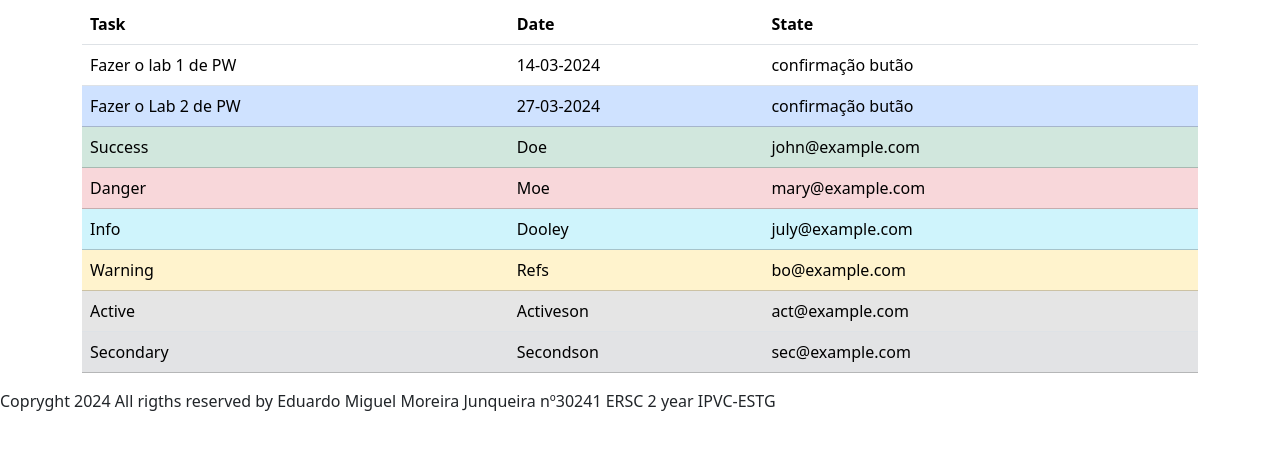
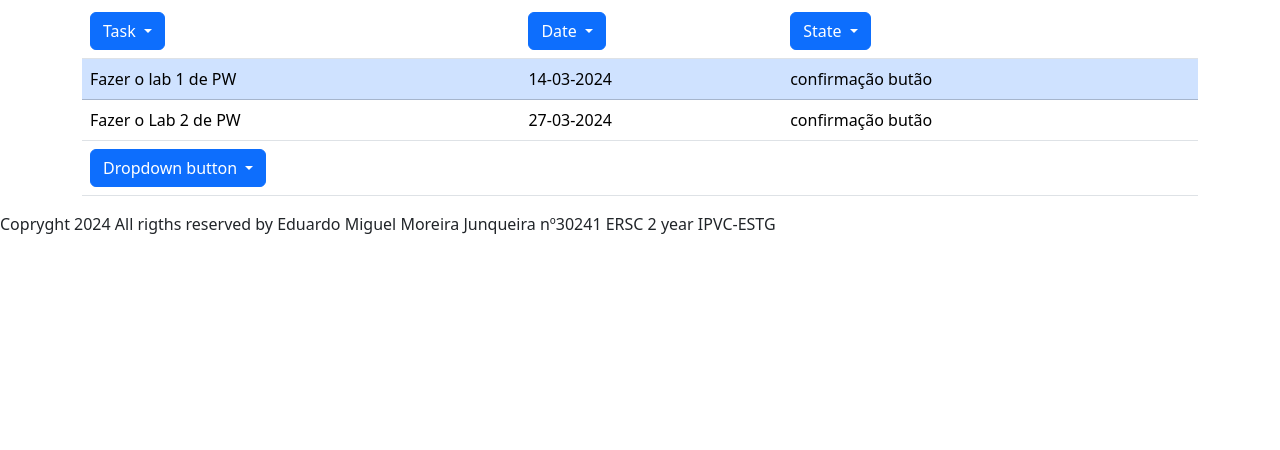
Before and after one commit to EduardoJunqueira2004/LAB-2-PL-2, a plain HTML site: page index.html in a window 1280 px wide. Shown: the part 306-756 px from the top of the page. Drawn offline with nearby package versions, Linux system fonts and the light colour scheme.

Commit message:
updatesindex

```diff
--- a/index.html
+++ b/index.html
@@ -52,55 +52,89 @@
   <table class="table">
     <thead>
       <tr>
-        <th>Task</th>
-        <th>Date</th>
-        <th>State</th>
+        <th>
+          <!-- Dropdown button na coluna "Tasks" -->
+          <div class="dropdown">
+            <button type="button" class="btn btn-primary dropdown-toggle" data-bs-toggle="dropdown">
+              Task
+            </button>
+            <ul class="dropdown-menu">
+              <li><a class="dropdown-item" href="#">Ordem de Criação</a></li>
+              <li><a class="dropdown-item" href="#">Ordem alfabética</a></li>
+              <li><a class="dropdown-item" href="#">----</a></li>
+              <li><a class="dropdown-item-text" href="#">-----</a></li>
+              <li><span class="dropdown-item-text">----</span></li>
+            </ul>
+          </div>
+          <!-- Fim do Dropdown button na coluna "Tasks" -->
+        </th>
+        <th>
+          <!-- Dropdown button na coluna "Date" -->
+          <div class="dropdown">
+            <button type="button" class="btn btn-primary dropdown-toggle" data-bs-toggle="dropdown">
+              Date
+            </button>
+            <ul class="dropdown-menu">
+              <li><a class="dropdown-item" href="#">Link 1</a></li>
+              <li><a class="dropdown-item" href="#">Link 2</a></li>
+              <li><a class="dropdown-item" href="#">Link 3</a></li>
+              <li><a class="dropdown-item-text" href="#">Text Link</a></li>
+              <li><span class="dropdown-item-text">Just Text</span></li>
+            </ul>
+          </div>
+          <!-- Fim do Dropdown button na coluna "Date" -->
+        </th>
+        <th>
+          <!-- Dropdown button na coluna "State" -->
+          <div class="dropdown">
+            <button type="button" class="btn btn-primary dropdown-toggle" data-bs-toggle="dropdown">
+              State
+            </button>
+            <ul class="dropdown-menu">
+              <li><a class="dropdown-item" href="#">Link 1</a></li>
+              <li><a class="dropdown-item" href="#">Link 2</a></li>
+              <li><a class="dropdown-item" href="#">Link 3</a></li>
+              <li><a class="dropdown-item-text" href="#">Text Link</a></li>
+              <li><span class="dropdown-item-text">Just Text</span></li>
+            </ul>
+          </div>
+          <!-- Fim do Dropdown button na coluna "State" -->
+        </th>
       </tr>
     </thead>
     <tbody>
-      <tr>
+      <tr class="table-primary">
         <td>Fazer o lab 1 de PW</td>
         <td>14-03-2024</td>
         <td>confirmação butão</td>
       </tr>
-      <tr class="table-primary">
+      <tr>
         <td>Fazer o Lab 2 de PW</td>
         <td>27-03-2024</td>
         <td>confirmação butão</td>
       </tr>
-      <tr class="table-success">
-        <td>Success</td>
-        <td>Doe</td>
-        <td>john@example.com</td>
-      </tr>
-      <tr class="table-danger">
-        <td>Danger</td>
-        <td>Moe</td>
-        <td>mary@example.com</td>
-      </tr>
-      <tr class="table-info">
-        <td>Info</td>
-        <td>Dooley</td>
-        <td>july@example.com</td>
-      </tr>
-      <tr class="table-warning">
-        <td>Warning</td>
-        <td>Refs</td>
-        <td>bo@example.com</td>
-      </tr>
-      <tr class="table-active">
-        <td>Active</td>
-        <td>Activeson</td>
-        <td>act@example.com</td>
-      </tr>
-      <tr class="table-secondary">
-        <td>Secondary</td>
-        <td>Secondson</td>
-        <td>sec@example.com</td>
+      <tr>
+        <td colspan="3">
+          <!-- Dropdown button para toda a tabela -->
+          <div class="dropdown">
+            <button type="button" class="btn btn-primary dropdown-toggle" data-bs-toggle="dropdown">
+              Dropdown button
+            </button>
+            <ul class="dropdown-menu">
+              <li><a class="dropdown-item" href="#">Link 1</a></li>
+              <li><a class="dropdown-item" href="#">Link 2</a></li>
+              <li><a class="dropdown-item" href="#">Link 3</a></li>
+              <li><a class="dropdown-item-text" href="#">Text Link</a></li>
+              <li><span class="dropdown-item-text">Just Text</span></li>
+            </ul>
+          </div>
+          <!-- Fim do Dropdown button para toda a tabela -->
+        </td>
       </tr>
     </tbody>
   </table>
 </div>
+<!-- Fim da tabela das minhas tarefas -->
 <footer>
   <p>Copryght 2024 All rigths reserved by Eduardo Miguel Moreira Junqueira nº30241 ERSC 2 year IPVC-ESTG                                                                                                                                                                                      </p>
 </footer>
--- a/styles/index.css
+++ b/styles/index.css
@@ -50,6 +50,13 @@ table {
     margin-left: auto;
     margin-right: auto;
 }
+tr.table-primary {
+  background-color: #eaecef !important;
+  border-collapse: collapse;
+  /*centra a tabela*/
+  margin-left: auto;
+  margin-right: auto;
+}
 h2 {
     color: white;
     text-align: center;
```
